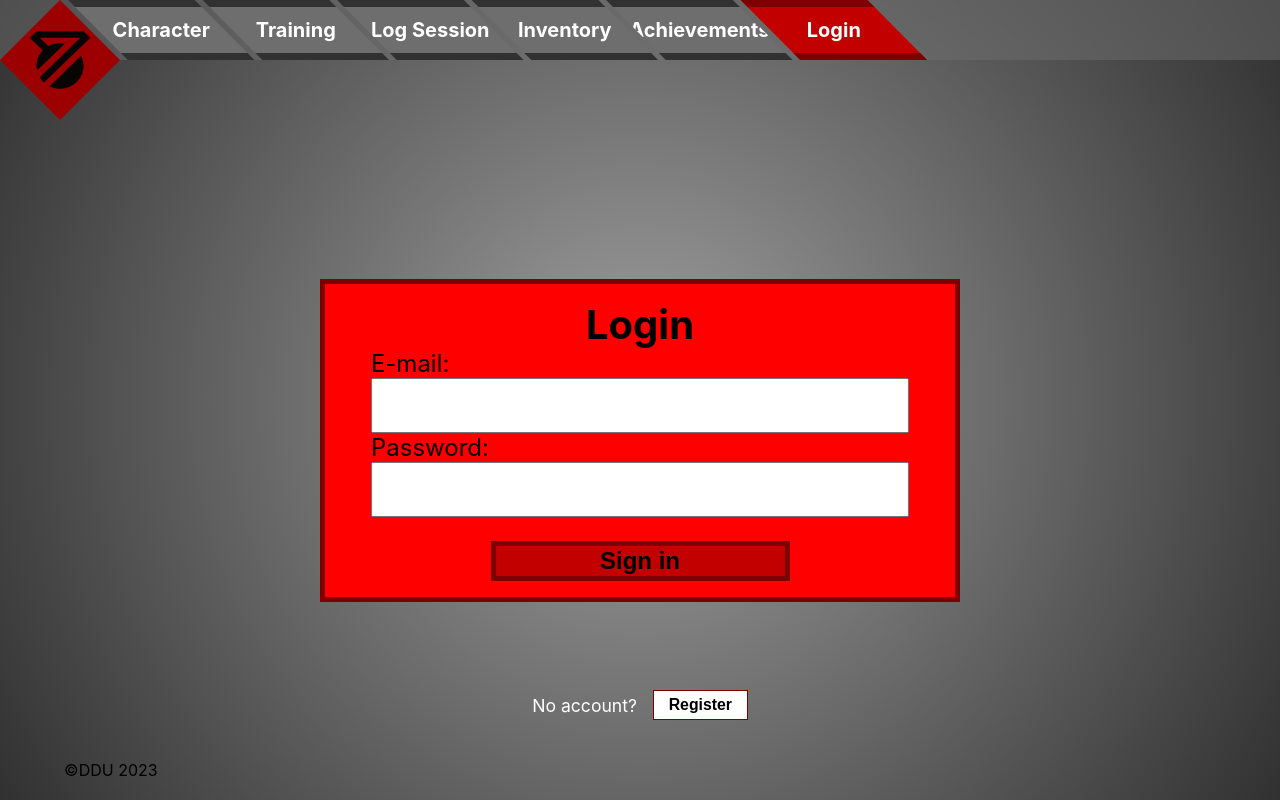
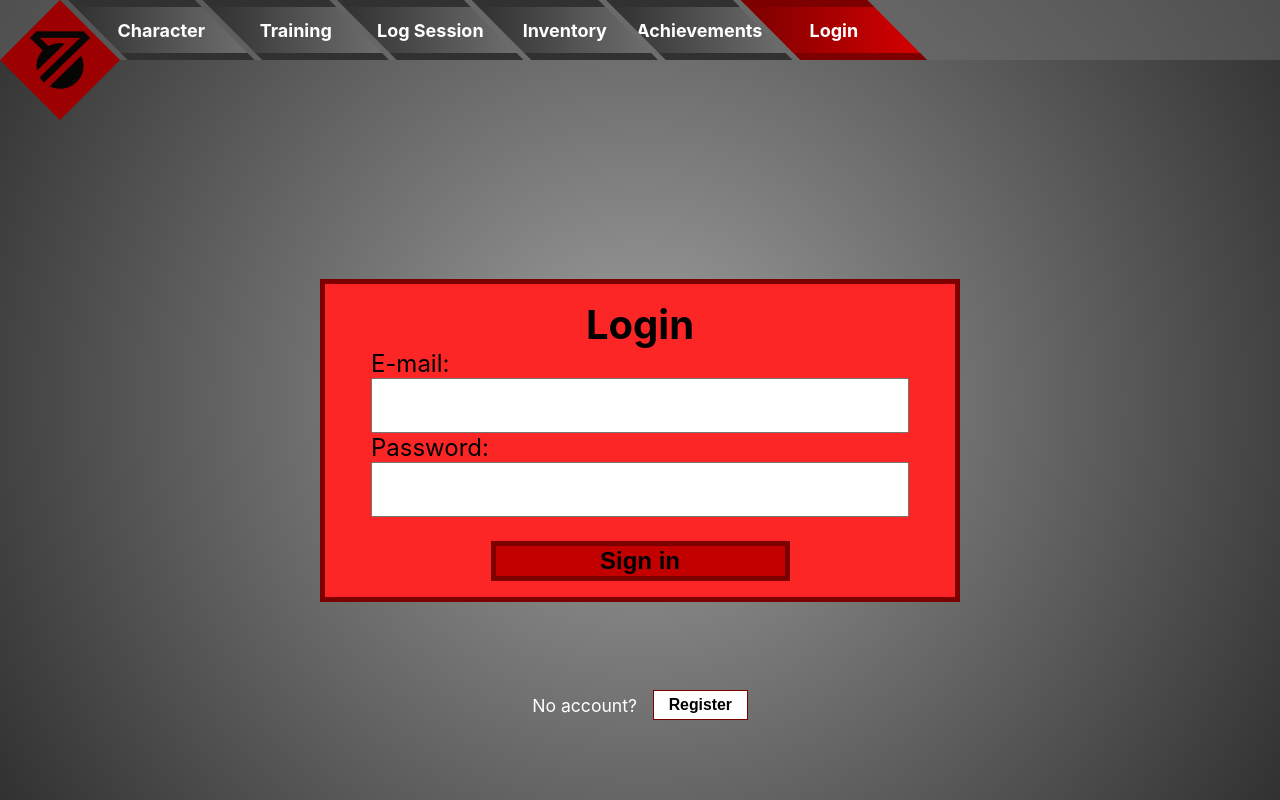
Before and after one commit to DDU-FKMO/DDU-Eksamensprojekt, a Vue app in the folder frontend/: page /login in a window 1280 px wide. Built offline with nearby package versions, Linux system fonts and the light colour scheme; what vue-toast-notification would draw is missing.

Commit message:
Gradient buttons

```diff
--- a/frontend/src/App.vue
+++ b/frontend/src/App.vue
@@ -70,10 +70,6 @@
 	<main class="page">
 		<RouterView @login="loggedIn = !loggedIn" />
 	</main>
-	<footer class="center footer">
-		<p>©DDU 2023</p>
-		<!-- <Settings /> -->
-	</footer>
 </template>
 
 <style scoped>
@@ -138,23 +134,23 @@
 		height: 100%;
 		aspect-ratio: 12/3.86;
 		margin-right: -6.5vh;
-		background-color: var(--color-black-3);
+		background: linear-gradient(0.25turn, var(--color-black-2), var(--color-black-3));
 		clip-path: polygon(0 0, 68% 0, 100% 100%, 32% 100%);
 		text-decoration: none;
 		border: 7px solid var(--color-black-2);
-		transition: background-color 0.5s, border-color 0.5s;
+		transition: border-color 0.2s;
 	}
 	.nav .navlink p {
 		color: var(--color-white);
 		font-weight: bold;
-		font-size: 2.5vh;
+		font-size: 2.25vh;
 	}
 	.nav .navlink.selected {
-		background-color: var(--base-color-3);
+		background: linear-gradient(0.25turn, var(--base-color-5), var(--base-color-2));
 		border-color: var(--base-color-5);
 	}
 	.nav .navlink:hover {
-		background-color: var(--base-color-1);
+		background: linear-gradient(0.25turn, var(--base-color-3), var(--base-color-1));
 		border-color: var(--base-color-4);
 	}
 
--- a/frontend/src/assets/base.css
+++ b/frontend/src/assets/base.css
@@ -2,7 +2,7 @@
 https://color.adobe.com/Blood-Reds-color-theme-9e005592-901b-4dfe-9436-7e5d11af4b0b
 */
 :root[data-theme="red"] {
-	--base-color-1: #ff0000;
+	--base-color-1: #fd2626;
 	--base-color-2: #d60000;
 	--base-color-3: #c20000;
 	--base-color-4: #9c0000;
--- a/frontend/src/assets/main.css
+++ b/frontend/src/assets/main.css
@@ -26,11 +26,11 @@
 /* Button */
 .button {
 	aspect-ratio: 5/1;
-	background-color: var(--color-black-3);
+	background: linear-gradient(0.25turn, var(--color-black-2), var(--color-black-3));
 	clip-path: polygon(0 0, 80% 0, 100% 100%, 20% 100%);
 	text-decoration: none;
 	border: 3px solid var(--color-black-2);
-	transition: background-color 0.5s, border-color 0.5s;
+	transition: background-color 0.25s, border-color 0.25s;
 	color: var(--color-white);
 	font-weight: bold;
 	padding: 0 2em;
@@ -39,6 +39,7 @@
 .button:hover {
 	cursor: pointer;
 	background-color: var(--base-color-1);
+	background: linear-gradient(0.25turn, var(--base-color-3), var(--base-color-1));
 }
 
 /* Select */
```
